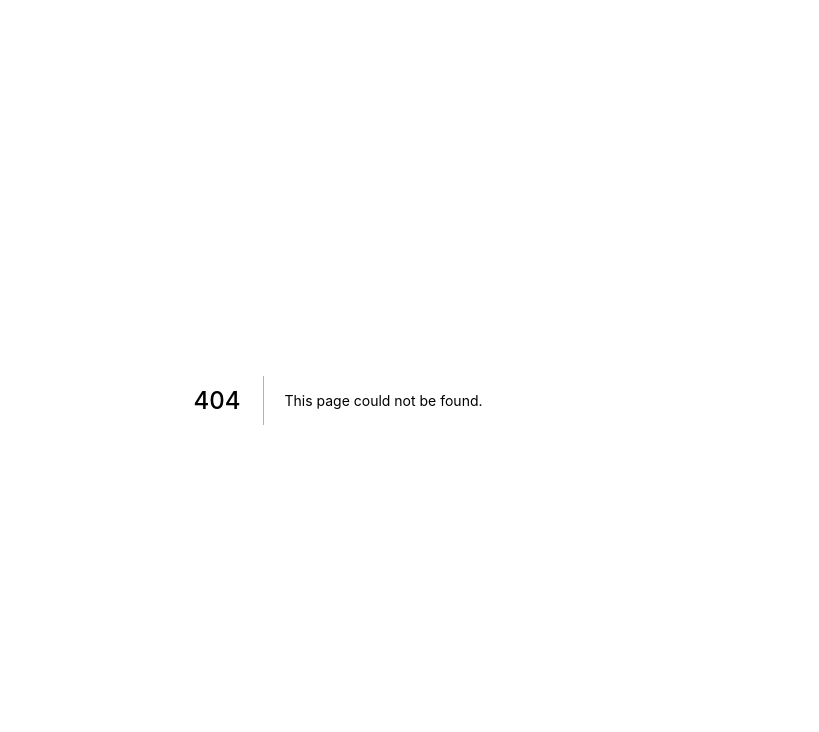
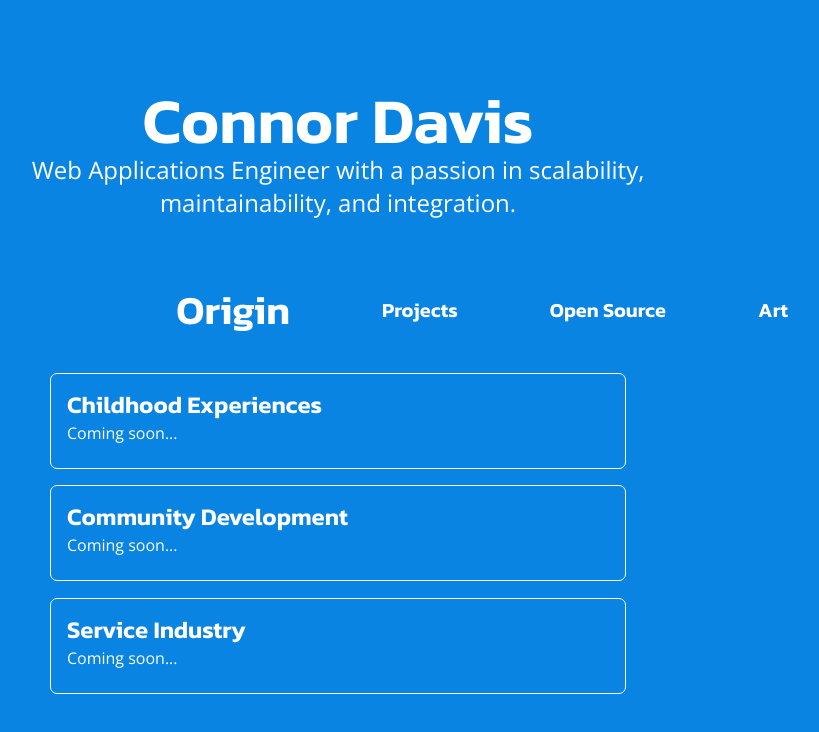
Before and after one commit to dav-is/connordav.is, a Next.js app: page /origin in a window 1280 px wide. Before the commit this address had no page. Shown: the top 732 px of the page, without its empty margins (302-1121 px from the left). Built offline with nearby package versions, Linux system fonts and the light colour scheme.

Commit message:
Make everyting static

```diff
--- /dev/null
+++ b/components/Home.js
@@ -0,0 +1,112 @@
+// @flow
+import * as React from 'react'
+import Layout from '../components/Layout'
+import Origin, { background as OriginBackground } from '../subsections/Origin'
+import Projects, { background as ProjectsBackground } from '../subsections/Projects'
+import OpenSource, { background as OpenSourceBackground } from '../subsections/OpenSource'
+import Art, { background as ArtBackground } from '../subsections/Art'
+import Nav from '../components/Nav'
+
+export type OptionKey = 'origin' | 'projects' | 'open-source' | 'art'
+export type Option = {
+  title: string,
+  href: OptionKey,
+  background: string,
+  component: React.Node
+}
+export type Options = { [OptionKey]: Option }
+const options: Options = {
+  origin: {
+    title: 'Origin',
+    href: 'origin',
+    background: OriginBackground,
+    component: <Origin />
+  },
+  projects: {
+    title: 'Projects',
+    href: 'projects',
+    background: ProjectsBackground,
+    component: <Projects />
+  },
+  'open-source': {
+    title: 'Open Source',
+    href: 'open-source',
+    background: OpenSourceBackground,
+    component: <OpenSource />
+  },
+  art: {
+    title: 'Art',
+    href: 'art',
+    background: ArtBackground,
+    component: <Art />
+  }
+}
+const order: OptionKey[] = ['origin', 'projects', 'open-source', 'art']
+
+type Props = {
+  option: OptionKey
+}
+
+function Home (props: Props) {
+  const [option, setOption] = React.useState(props.option)
+
+  return (
+    <Layout background={options[option].background}>
+      <div className='container'>
+        <div className='doubleSpacer' />
+        <h1>Connor Davis</h1>
+        <span className='subtitle'>
+          Web Applications Engineer with a passion in scalability, maintainability, and integration.
+        </span>
+        <div className='spacer' />
+        <Nav options={options} order={order} option={option} setOption={setOption} />
+        <div className='doubleSpacer' />
+      </div>
+      <style jsx>{`
+        .container {
+          width: 100%;
+          height: 100%;
+          display: flex;
+          flex-direction: column;
+          justify-content: center;
+          align-items: center;
+        }
+
+        .spacer {
+          flex: 1;
+        }
+
+        .doubleSpacer {
+          flex: 2;
+        }
+
+        @media only screen and (max-width: 800px) {
+          .doubleSpacer {
+            flex: 1;
+          }
+        }
+
+        h1 {
+          text-align: center;
+          color: white;
+          font-size: 8vh;
+          font-family: 'Kanit', sans-serif;
+          margin: 0px;
+          line-height: 1;
+        }
+
+        .subtitle {
+          color: white;
+          text-align: center;
+          font-family: 'Open Sans', sans-serif;
+          margin: 0 25px;
+          font-size: 3vh;
+          max-width: 700px;
+        }
+      `}
+      </style>
+    </Layout>
+  )
+}
+
+export default Home
--- a/components/Nav.js
+++ b/components/Nav.js
@@ -1,36 +1,27 @@
 // @flow
 import * as React from 'react'
 import Router from 'next/router'
-
-export type Option = {
-  title: string,
-  href: string,
-  background: string,
-  component: React.Node
-}
+import type { Options, OptionKey } from './Home'
 
 type Props = {
-  options: Array<Option>,
-  initialOption: string,
-  changeBackground:(string) => void
+  options: Options,
+  option: OptionKey,
+  order: OptionKey[],
+  setOption:((OptionKey => OptionKey) | OptionKey) => void
 }
 
 type State = {
   swipe: string,
-  currentOption: Option,
-  currentComponent: Option
+  option: OptionKey
 }
 
 class Nav extends React.Component<Props, State> {
   constructor (props: Props) {
     super(props)
 
-    const currentOption = this.props.options.find(option => option.href === props.initialOption) || this.props.options[0]
-
     this.state = {
       swipe: 'up-in delay',
-      currentOption,
-      currentComponent: currentOption
+      option: props.option
     }
   }
 
@@ -45,23 +36,23 @@ class Nav extends React.Component<Props, State> {
     }
   }
 
-  getIndex (href: string) {
-    return this.props.options.findIndex(option => option.href === href)
+  getIndex (key: string) {
+    return this.props.order.findIndex(option => option === key)
   }
 
-  handleClick (name: string) {
+  handleClick (name: OptionKey) {
     return (e: SyntheticEvent<HTMLAnchorElement>): void => {
       e.preventDefault()
       e.stopPropagation()
 
-      const currentOption = this.props.options.find(option => option.href === name)
-      if (!currentOption) {
+      const option = this.props.options[name]
+      if (!option) {
         console.error(`Option with name ${name} does not exist.`)
         return
       }
 
-      const proposedIndex = this.getIndex(currentOption.href)
-      const currentIndex = this.getIndex(this.state.currentOption.href)
+      const proposedIndex = this.getIndex(name)
+      const currentIndex = this.getIndex(this.props.option)
 
       if (proposedIndex === currentIndex) {
         this.setState({
@@ -77,21 +68,20 @@ class Nav extends React.Component<Props, State> {
 
       const movingLeft = proposedIndex > currentIndex || false
 
-      this.props.changeBackground(currentOption.background)
+      this.props.setOption(name)
 
       Router.push({
         pathname: '/',
-        query: { option: currentOption.href }
-      }, `/${currentOption.href}`, { shallow: true })
+        query: { option: name }
+      }, `/${name === 'projects' ? '' : name}`, { shallow: true })
 
       this.setState({
         swipe: `${movingLeft ? 'left' : 'right'}-out`,
-        currentOption
+        option: name
       })
 
       setTimeout(() => {
         this.setState({
-          currentComponent: currentOption,
           swipe: `${movingLeft ? 'right' : 'left'}-in`
         })
       }, 500)
@@ -100,34 +90,35 @@ class Nav extends React.Component<Props, State> {
 
   // TODO: Figure out ARIA roles - use role='menu'
   render () {
-    const growValues = Nav.growValues(this.props.options.length, this.getIndex(this.state.currentOption.href))
+    const optionsCount = this.props.order.length
+    const growValues = Nav.growValues(optionsCount, this.getIndex(this.state.option))
 
     return (
       <div className='container'>
         <ul className='nav'>
           <li key={0} className={`pseudo grow-${growValues.left}`} />
-          {this.props.options.map((option, index) =>
+          {this.props.order.map((option, index) =>
             <li
               key={index + 1}
               index={index}
-              className={`option ${this.state.currentOption.href === option.href ? 'active' : ''}`}
+              className={`option ${this.state.option === option ? 'active' : ''}`}
             >
               <a
-                href={`/${option.href}`}
-                onClick={this.handleClick(option.href)}
-                aria-controls={option.href}
+                href={`/${option}`}
+                onClick={this.handleClick(option)}
+                aria-controls={option}
                 role='tab'
                 data-toggle='tab'
               >
-                {option.title}
+                {this.props.options[option].title}
               </a>
             </li>
           )}
-          <li key={this.props.options.length + 1} className={`pseudo grow-${growValues.right}`} />
+          <li key={optionsCount + 1} className={`pseudo grow-${growValues.right}`} />
         </ul>
-        {this.props.options.map((option, i) => (
-          <div key={i} id={option.href} className={`component ${this.state.currentComponent.href === option.href ? `show swipe-${this.state.swipe}` : ''}`}>
-            {option.component}
+        {this.props.order.map((option, i) => (
+          <div key={i} id={option} className={`component ${this.state.option === option ? `show swipe-${this.state.swipe}` : ''}`}>
+            {this.props.options[option].component}
           </div>
         ))}
         <style jsx>{`
--- a/next.config.js
+++ /dev/null
@@ -1,10 +0,0 @@
-module.exports = {
-  exportPathMap: async (defaultPathMap) => ({
-    ...defaultPathMap,
-    '/': { page: '/' },
-    '/projects': { page: '/', query: { option: 'projects' } },
-    '/origin': { page: '/', query: { option: 'origin' } },
-    '/open-source': { page: '/', query: { option: 'open-source' } },
-    '/art': { page: '/', query: { option: 'art' } }
-  })
-}
--- /dev/null
+++ b/pages/origin.js
@@ -0,0 +1,9 @@
+// @flow
+import * as React from 'react'
+import Home from '../components/Home'
+
+function Origin () {
+  return <Home option='origin' />
+}
+
+export default Origin
```
Also changed, not shown: package.json (+5 -8 lines), pages/art.js (added, +9 -0 lines), pages/index.js (+2 -133 lines), pages/open-source.js (added, +9 -0 lines), pages/projects.js (added, +9 -0 lines), vercel.json, 2 other files (tests, documents, lock files or other folders).
